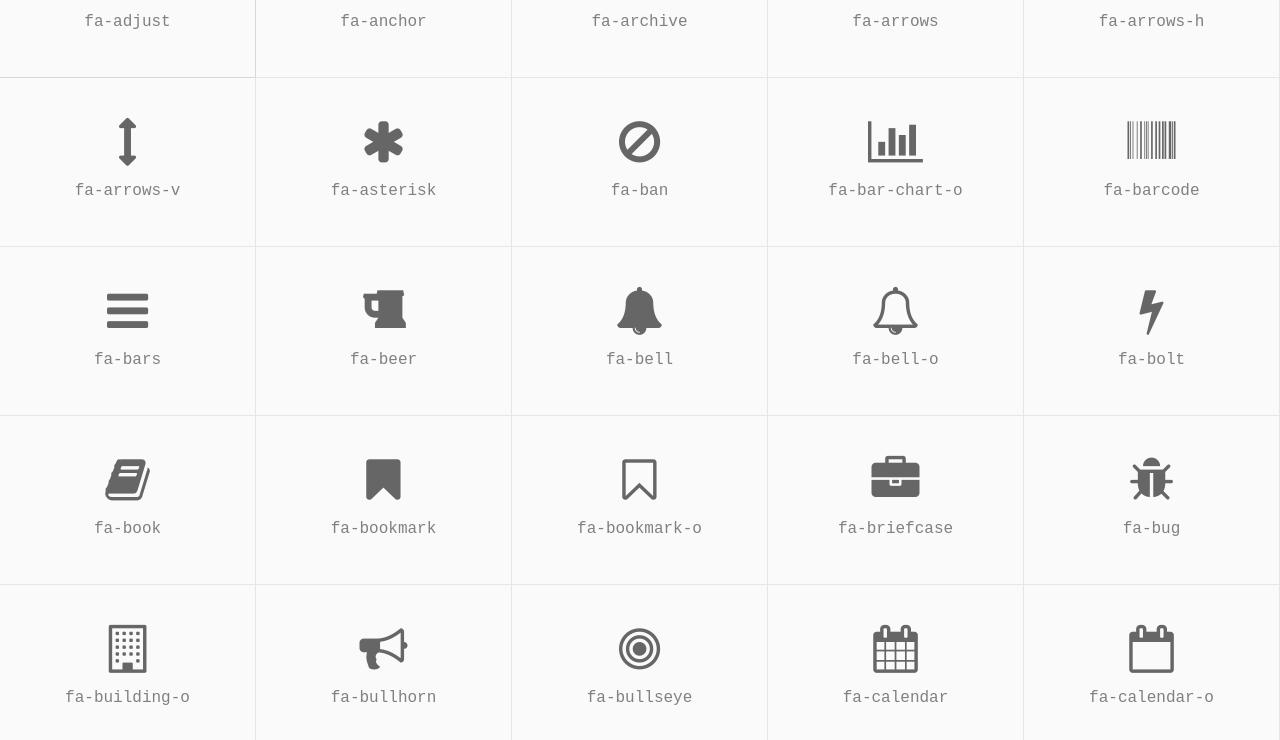
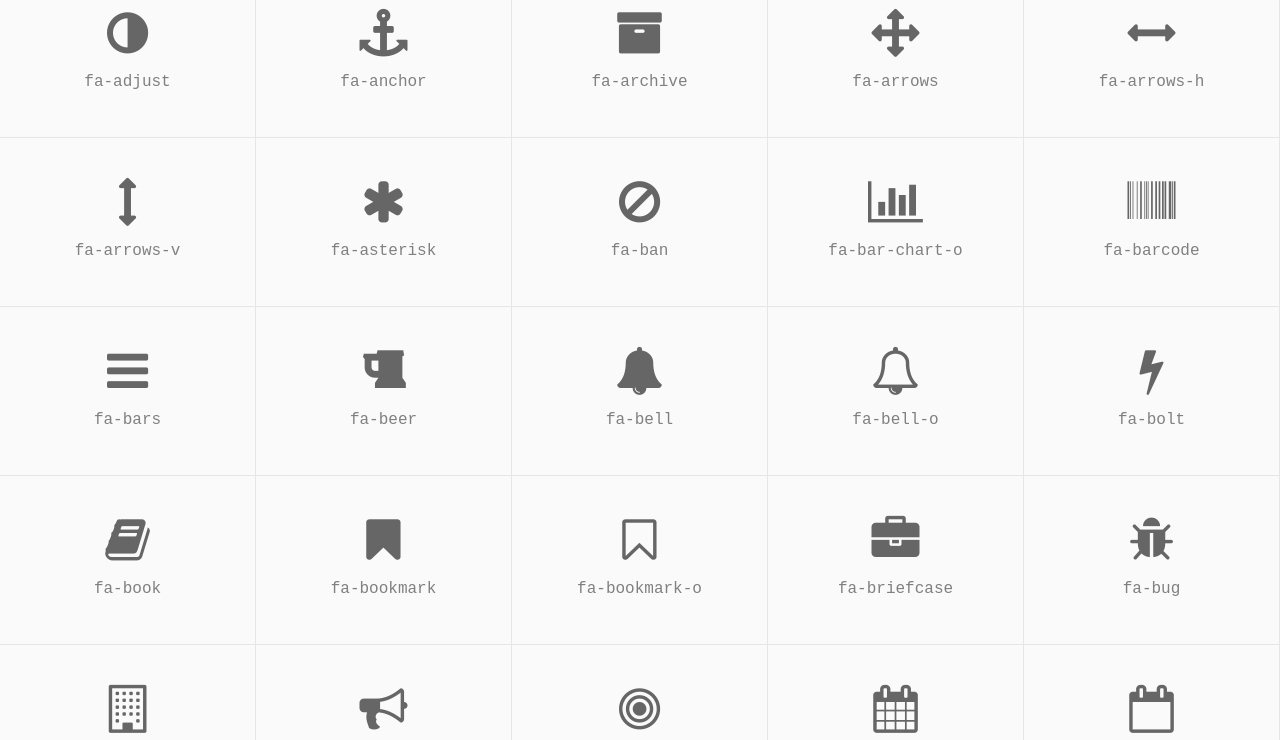
Before and after one commit to kemch/fontawesome, a plain HTML site: page index.html in a window 1280 px wide. Shown: the part 83-823 px from the top of the page. Drawn offline with nearby package versions, Linux system fonts and the light colour scheme.

Commit message:
adds proper padding to body.

```diff
--- a/compass/sass/partials/_base.scss
+++ b/compass/sass/partials/_base.scss
@@ -52,7 +52,7 @@ $xsmall: 20em; // 320px
 
 body {
 	font-family: "Courier New", Courier, monospace;
-	padding-top: 40px;
+	padding-top: 100px;
 	position: relative;
 	top: 0;
 	@include transition(top 0.2s ease);
@@ -112,7 +112,9 @@ body[data-size="5"] {
 	}
 }
 
-
+.container {
+	position: relative;
+}
 
 .black {
 	background-color: $black;
```
Also changed, not shown: css/screen.css, 1 other file.
